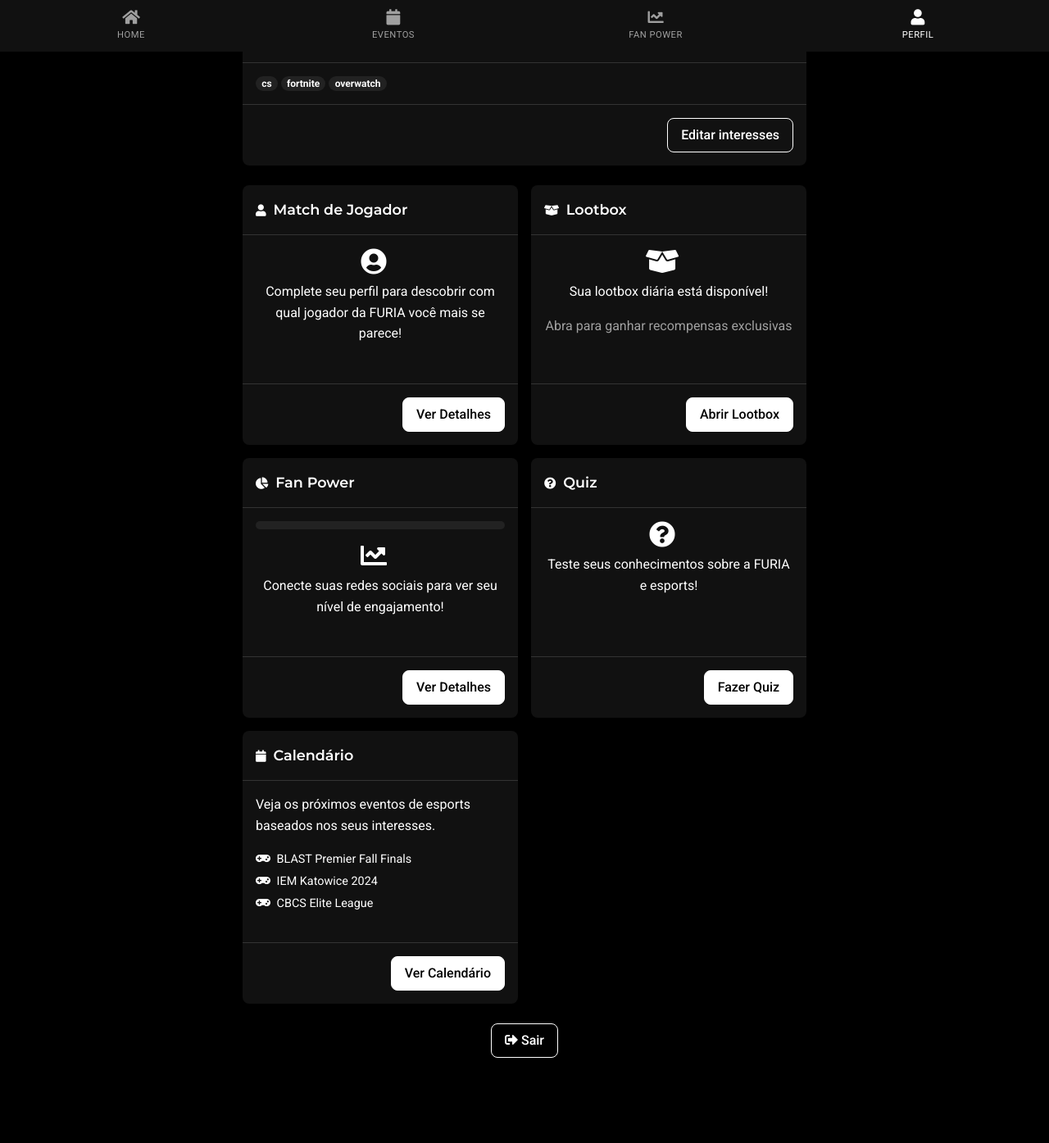
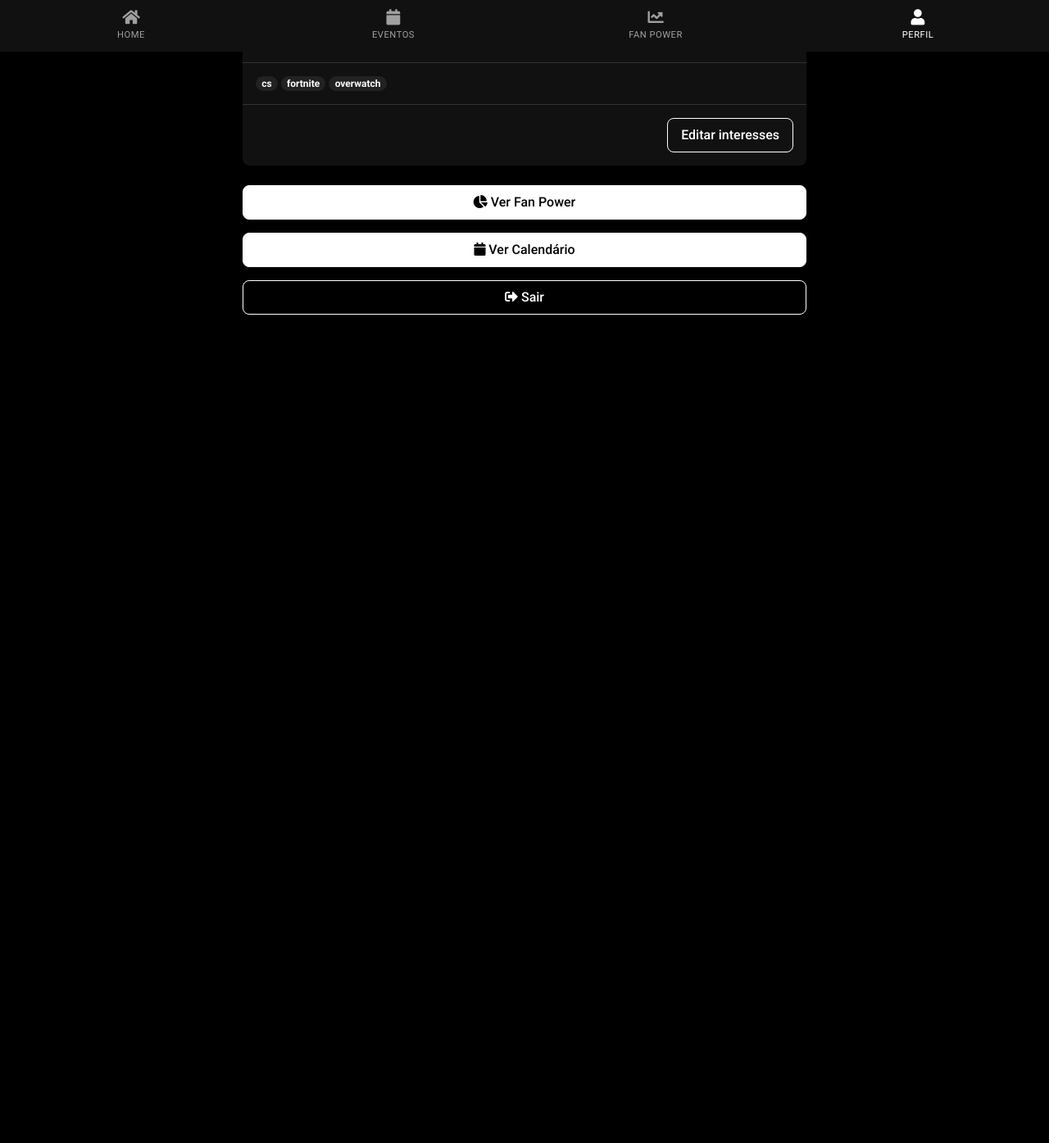
Before and after one commit to daarks/FuriaApp, a Flask app: page /profile in a window 1280 px wide. Shown: the part 737-2132 px from the top of the page at 82% size. After the commit the page ends 1121 px from the top, so only its background shows below. Run offline with Flask 3, Linux system fonts and the light colour scheme; a user stored in the database is signed in; data comes from the database, SQL or seed files in the repository; data that the repository does not hold is empty.

Commit message:
Fix page errors and improve user profile customization experience
Fixes fan power page error, removes extra blocks from profile, and creates edit interest page.

Replit-Commit-Author: Agent
Replit-Commit-Session-Id: 63a419b3-d6b0-4a83-97b9-94ae45ea7d2e
Replit-Commit-Screenshot-Url: https://storage.googleapis.com/screenshot-production-us-central1/99b9ed1e-a6b5-47d0-9e57-3335fd025a8e/46a8d208-11f0-4d92-9201-0c0f8e381ad7.jpg

```diff
--- a/app.py
+++ b/app.py
@@ -439,12 +439,53 @@ def fan_power():
     # Calculate fan power metrics
     fan_power_data = get_fan_power(user, social_media, content_links)
 
+    # Convert social_media.hashtags to Python list if it exists as JSON string
+    if social_media and social_media.hashtags:
+        try:
+            hashtags = json.loads(social_media.hashtags)
+            social_media.hashtags = hashtags
+        except:
+            social_media.hashtags = []
+
     return render_template('app_fan_power.html',
                           user=user,
                           fan_power=fan_power_data,
                           social_media=social_media,
                           content_links=content_links,
                           document=document)
+
+@app.route('/edit_interests', methods=['GET', 'POST'])
+def edit_interests():
+    if 'user_id' not in session:
+        flash('Please login first.', 'warning')
+        return redirect(url_for('login'))
+
+    user = User.query.get(session['user_id'])
+
+    # Get user's current interests
+    interests = UserInterest.query.filter_by(user_id=user.id).all()
+    current_interests = [interest.interest for interest in interests]
+
+    if request.method == 'POST':
+        # Clear existing interests
+        UserInterest.query.filter_by(user_id=user.id).delete()
+
+        # Get new interests from form
+        new_interests = request.form.getlist('interests[]')
+
+        # Add new interests
+        for interest in new_interests:
+            user_interest = UserInterest(
+                user_id=user.id,
+                interest=interest
+            )
+            db.session.add(user_interest)
+
+        db.session.commit()
+        flash('Seus interesses foram atualizados com sucesso!', 'success')
+        return redirect(url_for('profile'))
+
+    return render_template('app_edit_interests.html', user=user, current_interests=current_interests)
 
 @app.route('/lootbox')
 def lootbox():
--- a/templates/app_profile.html
+++ b/templates/app_profile.html
@@ -137,124 +137,17 @@
         </div>
     </div>
 
-    <!-- Feature Cards Grid -->
-    <div class="app-features-grid app-mt-3">
-        <!-- Player Match Card -->
-        <div class="app-card">
-            <div class="app-card-header">
-                <h3><i class="fas fa-user app-icon-small"></i> Match de Jogador</h3>
-            </div>
-            <div class="app-card-body app-text-center">
-                {% if user.player_match %}
-                <img src="{{ user.player_image }}" alt="{{ user.player_match }}" class="app-player-image">
-                <h4 class="app-mt-1">{{ user.player_match }}</h4>
-                <p class="app-text-light">{{ user.player_bio|truncate(50) }}</p>
-                {% else %}
-                <i class="fas fa-user-circle app-icon-large app-mb-1"></i>
-                <p>Complete seu perfil para descobrir com qual jogador da FURIA você mais se parece!</p>
-                {% endif %}
-            </div>
-            <div class="app-card-footer">
-                <a href="{{ url_for('player_match') }}" class="app-btn app-btn-primary">Ver Detalhes</a>
-            </div>
-        </div>
 
-        <!-- Lootbox Card -->
-        <div class="app-card">
-            <div class="app-card-header">
-                <h3><i class="fas fa-box-open app-icon-small"></i> Lootbox</h3>
-            </div>
-            <div class="app-card-body app-text-center">
-                {% if user.last_lootbox_date and user.last_lootbox_date == now().date() %}
-                <div class="app-mb-1">
-                    <i class="fas fa-box-open app-icon-large"></i>
-                    <i class="fas fa-check app-icon-check"></i>
-                </div>
-                <p>Você já abriu sua lootbox hoje!</p>
-                <p class="app-text-light">Volte amanhã para novas recompensas</p>
-                {% else %}
-                <i class="fas fa-box-open app-icon-large app-mb-1"></i>
-                <p>Sua lootbox diária está disponível!</p>
-                <p class="app-text-light">Abra para ganhar recompensas exclusivas</p>
-                {% endif %}
-            </div>
-            <div class="app-card-footer">
-                <a href="{{ url_for('lootbox') }}" class="app-btn app-btn-primary">Abrir Lootbox</a>
-            </div>
-        </div>
 
-        <!-- Fan Power Card -->
-        <div class="app-card">
-            <div class="app-card-header">
-                <h3><i class="fas fa-chart-pie app-icon-small"></i> Fan Power</h3>
-            </div>
-            <div class="app-card-body app-text-center">
-                <div class="app-progress app-mb-2">
-                    <div class="app-progress-bar" style="width: {{ social_media.engagement_score|default(0) }}%"></div>
-                </div>
-                {% if social_media %}
-                <div class="app-power-value">{{ social_media.engagement_score|round|int }}%</div>
-                <p>Nível de engajamento com a FURIA e esports</p>
-                {% else %}
-                <i class="fas fa-chart-line app-icon-large app-mb-1"></i>
-                <p>Conecte suas redes sociais para ver seu nível de engajamento!</p>
-                {% endif %}
-            </div>
-            <div class="app-card-footer">
-                <a href="{{ url_for('fan_power') }}" class="app-btn app-btn-primary">Ver Detalhes</a>
-            </div>
-        </div>
-
-        <!-- Quiz Card -->
-        <div class="app-card">
-            <div class="app-card-header">
-                <h3><i class="fas fa-question-circle app-icon-small"></i> Quiz</h3>
-            </div>
-            <div class="app-card-body app-text-center">
-                {% if user.quiz_score %}
-                <div class="app-quiz-result">
-                    <div class="app-quiz-score">{{ user.quiz_score }}/5</div>
-                    <div class="app-quiz-level">{{ user.quiz_level }}</div>
-                </div>
-                <p>Teste seus conhecimentos novamente!</p>
-                {% else %}
-                <i class="fas fa-question-circle app-icon-large app-mb-1"></i>
-                <p>Teste seus conhecimentos sobre a FURIA e esports!</p>
-                {% endif %}
-            </div>
-            <div class="app-card-footer">
-                <a href="{{ url_for('quiz') }}" class="app-btn app-btn-primary">Fazer Quiz</a>
-            </div>
-        </div>
-
-        <!-- Calendar Card -->
-        <div class="app-card">
-            <div class="app-card-header">
-                <h3><i class="fas fa-calendar app-icon-small"></i> Calendário</h3>
-            </div>
-            <div class="app-card-body">
-                <p>Veja os próximos eventos de esports baseados nos seus interesses.</p>
-                <ul class="app-event-list">
-                    <li class="app-event-item">
-                        <i class="fas fa-gamepad app-icon-inline"></i> BLAST Premier Fall Finals
-                    </li>
-                    <li class="app-event-item">
-                        <i class="fas fa-gamepad app-icon-inline"></i> IEM Katowice 2024
-                    </li>
-                    <li class="app-event-item">
-                        <i class="fas fa-gamepad app-icon-inline"></i> CBCS Elite League
-                    </li>
-                </ul>
-            </div>
-            <div class="app-card-footer">
-                <a href="{{ url_for('calendar') }}" class="app-btn app-btn-primary">Ver Calendário</a>
-            </div>
-        </div>
-    </div>
-
-    <!-- Logout Button -->
-    <div class="app-mt-3 app-mb-3 app-text-center">
-        <a href="{{ url_for('logout') }}" class="app-btn app-btn-outline">
+    <!-- Navigation Buttons -->
+    <div class="app-profile-actions app-mt-3 app-mb-3 app-text-center">
+        <a href="{{ url_for('fan_power') }}" class="app-btn app-btn-primary app-btn-block app-mb-2">
+            <i class="fas fa-chart-pie"></i> Ver Fan Power
+        </a>
+        <a href="{{ url_for('calendar') }}" class="app-btn app-btn-primary app-btn-block app-mb-2">
+            <i class="fas fa-calendar"></i> Ver Calendário
+        </a>
+        <a href="{{ url_for('logout') }}" class="app-btn app-btn-outline app-btn-block">
             <i class="fas fa-sign-out-alt"></i> Sair
         </a>
     </div>
```
